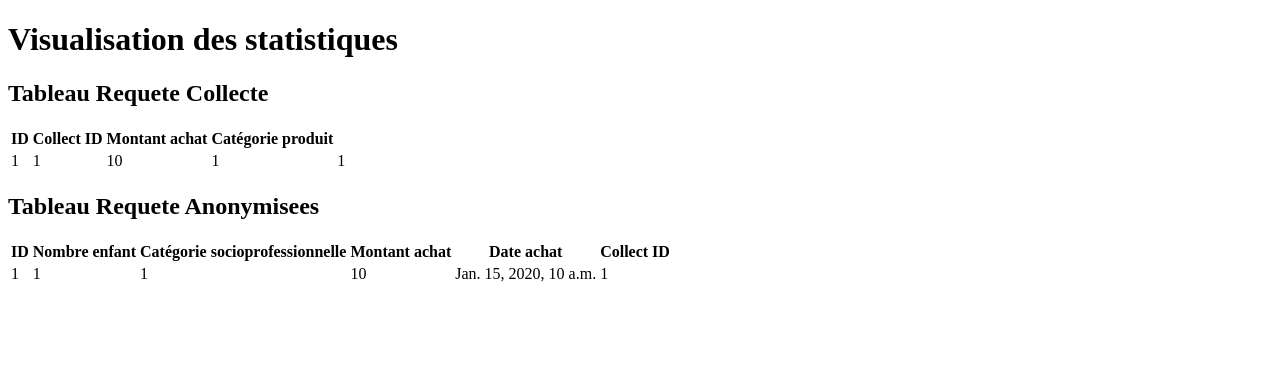
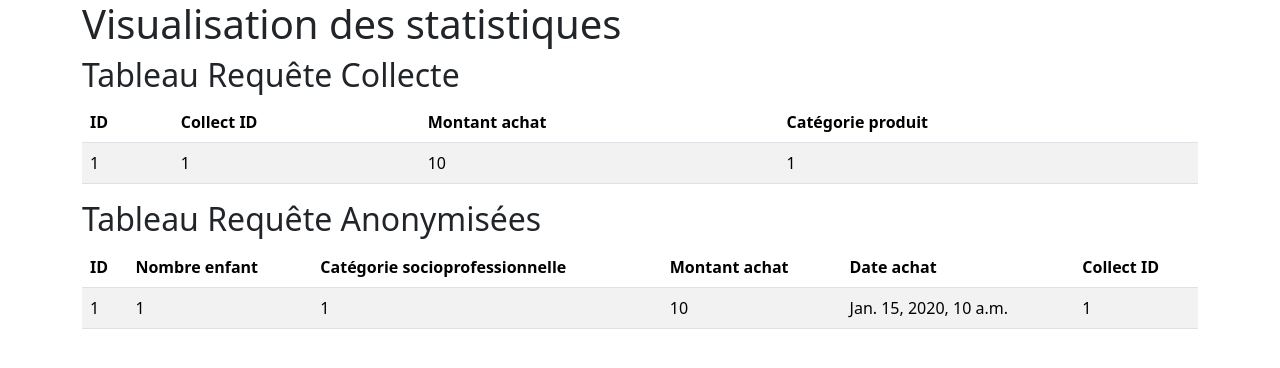
Before and after one commit to GUYET/GOLDENLINE, a Django app: template appcollect/templates/visualisation.html in a window 1280 px wide. Shown: the top 368 px of the page. Run offline with Django 4.2, Linux system fonts and the light colour scheme; the template is opened without the code that fills it: most values are stand-ins (such as "Sample title", 1, 10 or a date in 2020); some libraries are stand-ins or nearby versions.

Commit message:
update style affichage

```diff
--- a/appcollect/templates/__base.html
+++ b/appcollect/templates/__base.html
@@ -2,33 +2,26 @@
 
 <!DOCTYPE html>
 <html lang="fr">
-
 <head>
     <meta charset="utf-8">
     <meta http-equiv="X-UA-Compatible" content="IE=edge">
     <meta name="description" content="">
     <meta name="viewport" content="width=device-width, initial-scale=1">
-        <title> {{title}}
-        <link rel="stylesheet" href={% static 'css/bootstrap.min.css' %}>
+
+    <title>{{ title }}</title>
+    {% load bootstrap5 %}
+    {% bootstrap_css %}
+    {% bootstrap_javascript %}
 
     {% block head %}
-        <link rel="stylesheet" href="">
 
     {% endblock %}
-
-        <title>{{title}}</title>
-
-
 </head>
-
 
 <body>
     {% block body %}
 
     {% endblock %}
-
-
-
 </body>
 
 </html>
--- a/appcollect/templates/visualisation.html
+++ b/appcollect/templates/visualisation.html
@@ -2,17 +2,21 @@
 
 {% block body %}
 
+<div class="container">
     <h1>Visualisation des statistiques</h1>
+</div>
 
-<div>
-  <h2>Tableau Requete Collecte</h2>
-  <table class="table">
+<div class="container">
+  <h2>Tableau Requête Collecte</h2>
+
+  <table class="table table-striped">
     <thead>
       <tr>
         <th>ID</th>
         <th>Collect ID</th>
         <th>Montant achat</th>
         <th>Catégorie produit</th>
+
       </tr>
     </thead>
     <tbody>
@@ -22,16 +26,17 @@
         <td>{{ requete.nb_collect_id }}</td>
         <td>{{ requete.purchase_amount }}</td>
         <td>{{ requete.product_category_name_id }}</td>
-      <td>{{ requete.csp_name_id }}</td>
+
       </tr>
       {% endfor %}
+    </tbody>
   </table>
 </div>
 
 
-<div>
-  <h2>Tableau Requete Anonymisees</h2>
-  <table class="table">
+<div class="container">
+  <h2>Tableau Requête Anonymisées</h2>
+  <table class="table table-striped">
     <thead>
       <tr>
         <th>ID</th>
--- a/myapp_goldenline/settings.py
+++ b/myapp_goldenline/settings.py
@@ -40,6 +40,7 @@ INSTALLED_APPS = [
     "django.contrib.messages",
     "django.contrib.staticfiles",
     "appcollect",
+    "bootstrap5",
 ]
 
 MIDDLEWARE = [
--- a/requirements.txt
+++ b/requirements.txt
@@ -8,5 +8,5 @@ gunicorn
 whitenoise
 psycopg2-binary
 dj-database-url
-bootstrap4
+bootstrap5
 pyspark
```
Also changed, not shown: other parts of appcollect/templates/visualisation.html (+1 -5 lines). Lines whose indentation alone changed are shown as unchanged.
